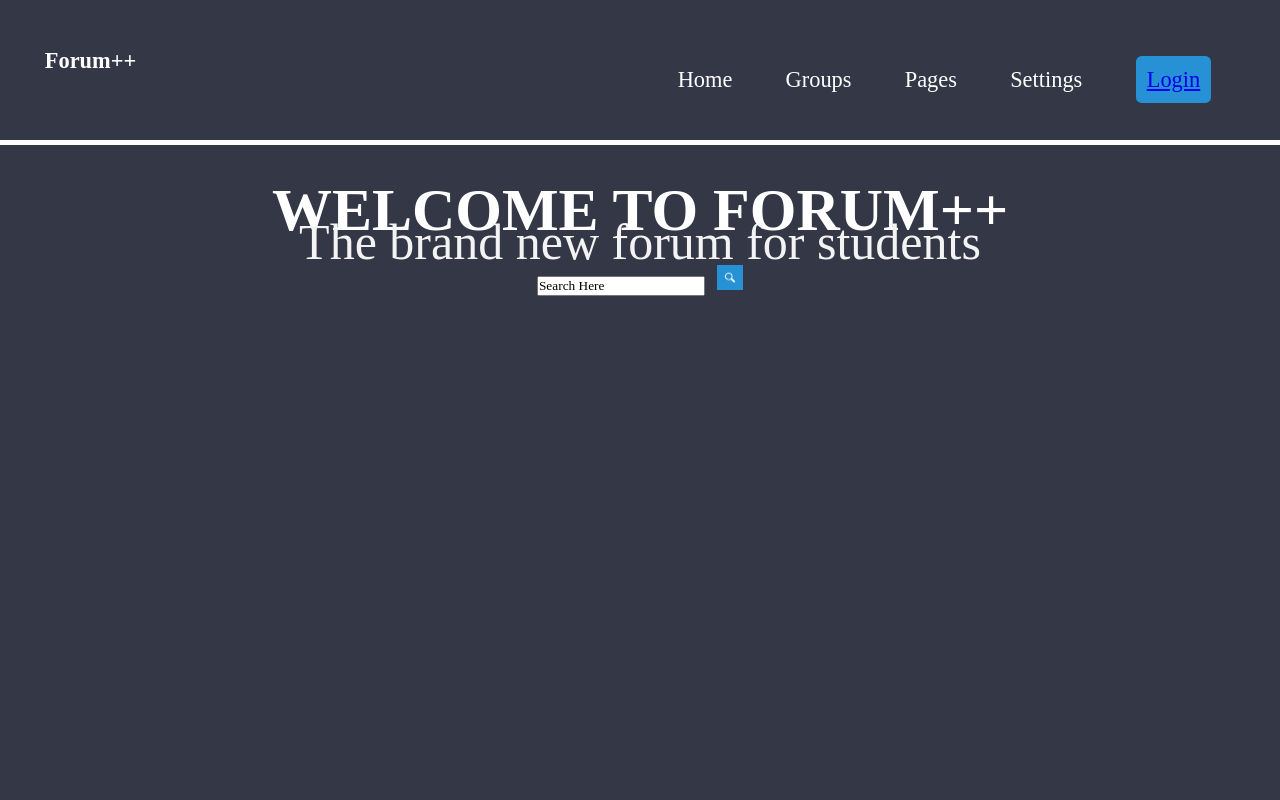
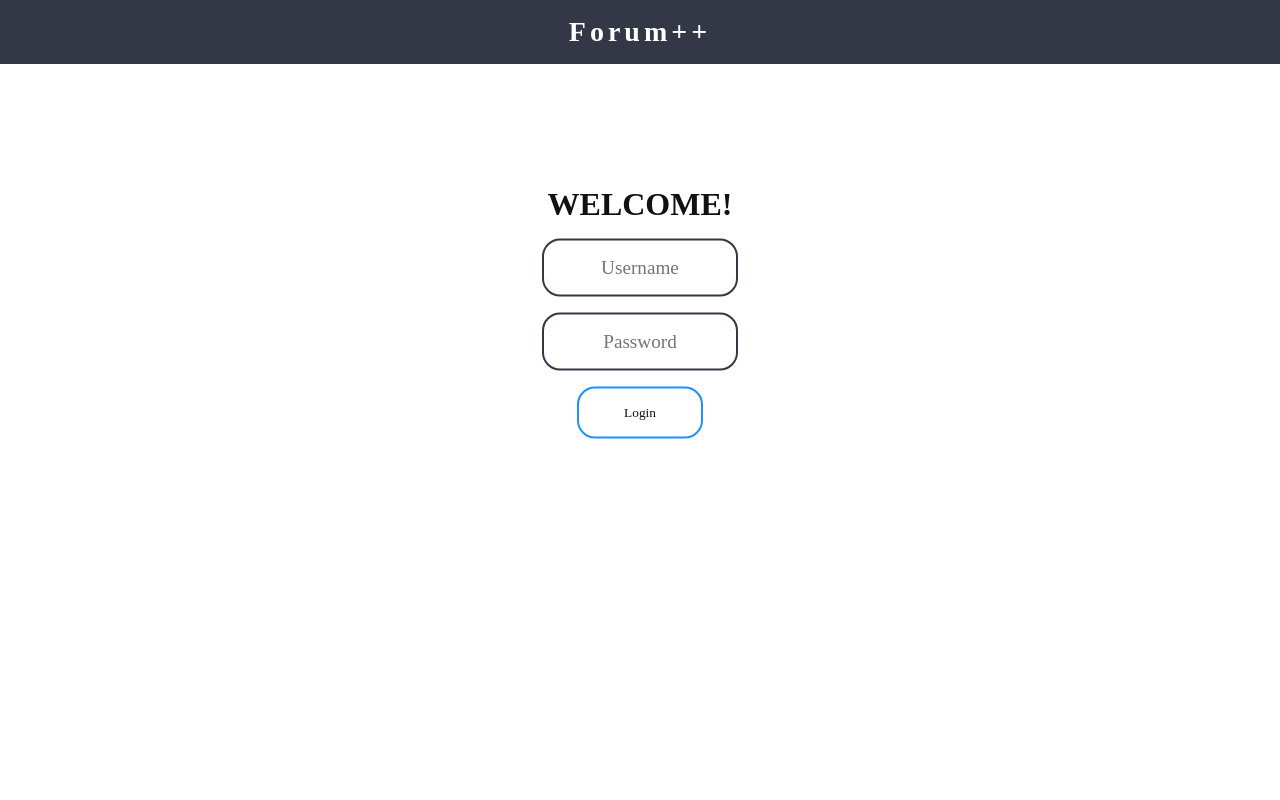
Before and after one commit to Sam2303/SoftEngTeam4C, a website: page src/pages/index.html in a window 1280 px wide. Shown: the top 800 px of the page. Drawn offline with Linux system fonts and the light colour scheme; a web font is replaced by a local one.

Commit message:
Updated Login and renamed

```diff
--- a/src/pages/index.html
+++ b/src/pages/index.html
@@ -3,44 +3,23 @@
 
     <head>
         <meta charset="utf-8">
-        <link href="../static/css/main.css" rel="stylesheet" title="Default">
+        <link href="../static/css/anotherattempt.css" rel="stylesheet" title="Default">
         <link href="https://fonts.googleapis.com/css?family=Patua+One&display=swap" rel="stylesheet">
         <script type="module" src="../static/js/main.js"></script>
-        <title>Forum++</title>
+        <title>Login++</title>
     </head>
 
     <body>
-        <header>
-            <div class="logo">
-              <h4>Forum++</h4>
-            </div>
-            <ul>
-              <li>Home</li>
-              <li>Groups</li>
-              <li>Pages</li>
-              <li>Settings</li>
-              <li id="loginBtn"><a href="login.html">Login</a></li>
-            </ul>
-        </header>
-        <div id="search">
-            <h1 id="welcome">WELCOME TO FORUM++</h1>
-            <p>The brand new forum for students</p>
-            <input type="text" name="searchBar" value="Search Here">
-            <img src="../static/media/search.png" alt="search">
-        </div>
-
-        <div id="joinMsg">
-            <h2>JOIN TODAY!</h2>
-            <p>This forum has one aim and that’s to help YOU pass.</p>
-            <p>This is a safe place where everything you do is ANONYMOUS.</p>
-            <p>We made this for students o be able to contact and ask questions
-                That they wouldn’t normally ask incase of embarrassment.</p>
-        </div>
-
-        <div id="joinMsg2">
-            <h2>WHAT ARE YOU WAITING FOR... JOIN TODAY!</h2>
-            <img src="../static/media/book.png" alt="books">
-        </div>
+        <nav>
+          <div class="logo">
+            <h4>Forum++</h4>
+          </div>
+        </nav>
+          <div class="box">
+            <h1 class="welcome">Welcome!</h1>
+            <input type="text" name="" placeholder="Username">
+            <input type="password" name="" placeholder="Password">
+            <input type="submit" name="" value="Login">
+          </div>
     </body>
-
 </html>
--- a/src/static/css/anotherattempt.css
+++ b/src/static/css/anotherattempt.css
@@ -50,7 +50,63 @@ nav{
   background: #1E90FF;
 }
 
+/* LOGIN */
 
+.box{
+  /* background-color: red; */
+  width: 30%;
+  padding: 5em;
+  position: absolute;
+  top: 40%;
+  left: 50%;
+  transform: translate(-50%,-50%);
+  text-align: center;
+}
+
+.welcome{
+  color: #111;
+  text-transform: uppercase;
+}
+
+.box input[type = "text"],.box input[type = "password"]{
+  background: none;
+  display: block;
+  margin: 2vh auto;
+  text-align: center;
+  border: 2px solid #343746;
+  padding: 2vh 1.5vw;
+  width: 12vw;
+  outline: none;
+  color: #111;
+  font-size: 120%;
+  border-radius: 18px;
+  transition: 0.25s;
+}
+
+.box input[type = "text"]:focus,.box input[type = "password"]:focus{
+    width: 55%;
+    border-color: #1E90FF;
+}
+
+.box input[type = "submit"]{
+  background: none;
+  display: block;
+  margin: 2vh auto;
+  text-align: center;
+  border: 2px solid #1E90FF;
+  padding: 2vh 3.5vw;
+  outline: none;
+  color: #111;
+  border-radius: 18px;
+  transition: 0.25s;
+  cursor:pointer;
+}
+
+.box input[type = "submit"]:hover{
+  background: #1E90FF;
+}
+
+/* END OF LOGIN */
 
 @media screen and (max-width:1500px){
   .nav-links{
```
Also changed, not shown: src/pages/homepage.html (added, +46 -0 lines), src/pages/login.html (deleted, +0 -24 lines), src/pages/althomepage.html (renamed from src/pages/anotherindex.html).
